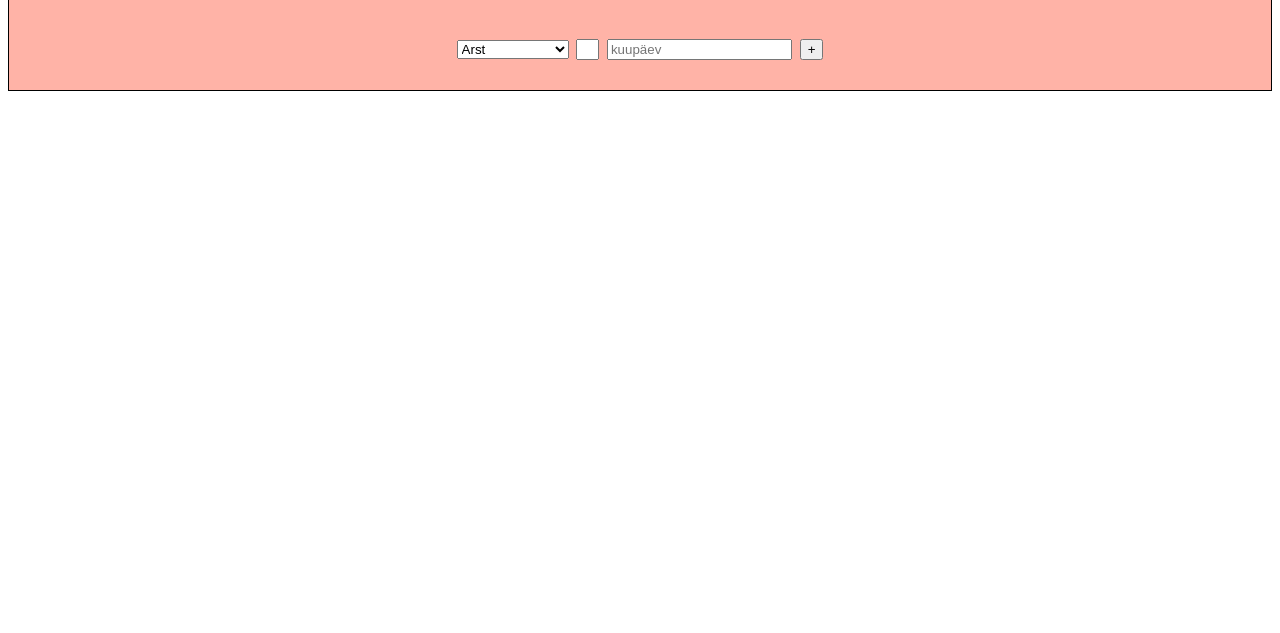
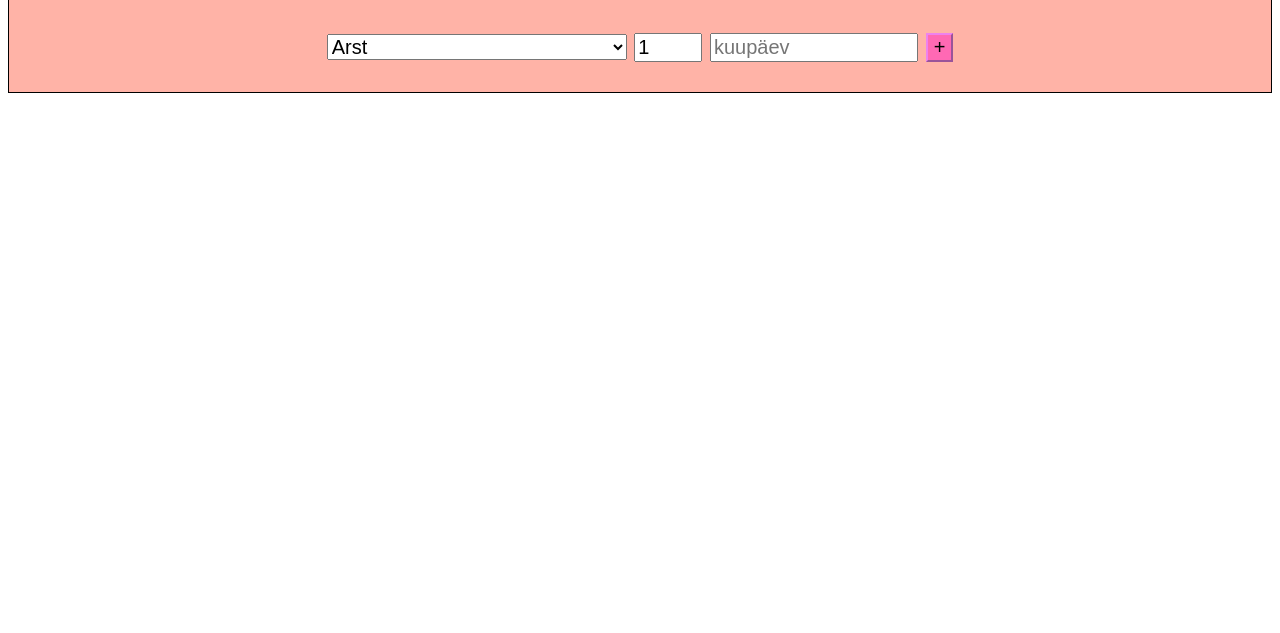
Before and after one commit to CyberErol/Housewives, a plain HTML site: page index.html in a window 1280 px wide. Shown: the part 167-800 px from the top of the page. Drawn offline with nearby package versions, Linux system fonts and the light colour scheme.

Commit message:
Add files via upload

```diff
--- a/index.html
+++ b/index.html
@@ -12,14 +12,14 @@
 	<h1>Töötasu kokku: <span id="tot">0</span>€</h1>
 
 	<form id="form">
-		<select id="select" name=""> </select>
-		<input id="num" type="number" placeholder="tunnid" value="1">
-		<input id="date" type="text" placeholder="kuupäev">
-		<button type="submit" id="btn">+</button>
+		<select class="selection" id="select" name=""> </select>
+		<input class="hours" id="num" type="number" placeholder="tunnid" value="1">
+		<input class="date" id="date" type="text" placeholder="kuupäev">
+		<button class="add" type="submit" id="btn">+</button>
 	</form>
 	</div>
 
-	<div id="errorlist"></div>
+	<div class="error" id="errorlist"></div>
 
 	<div class="container">
 		<div class="history">
--- a/style.css
+++ b/style.css
@@ -48,3 +48,34 @@ body {
 		flex-direction: column;
 	}
 }
+
+.selection{
+	font-size: 20px;
+	min-width: 300px;
+}
+
+.hours{
+	font-size: 20px;
+	max-width: 60px;
+	min-width: 60px;
+}
+
+.date{
+	font-size: 20px;
+	max-width: 200px;
+}
+
+.add{
+	font-size: 20px;
+	background-color: rgb(255,105,180);
+	border-color: violet;
+	box-shadow: black;
+}
+
+.error {
+	font-size: 20px;
+}
+
+.history {
+	font-size: 20px;
+}
```
